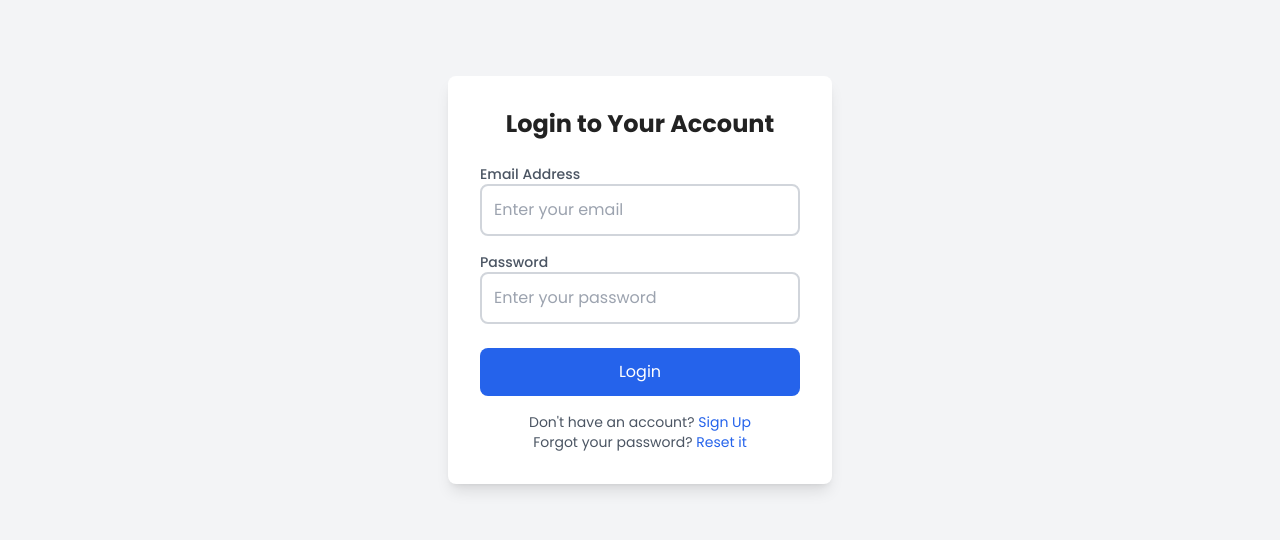
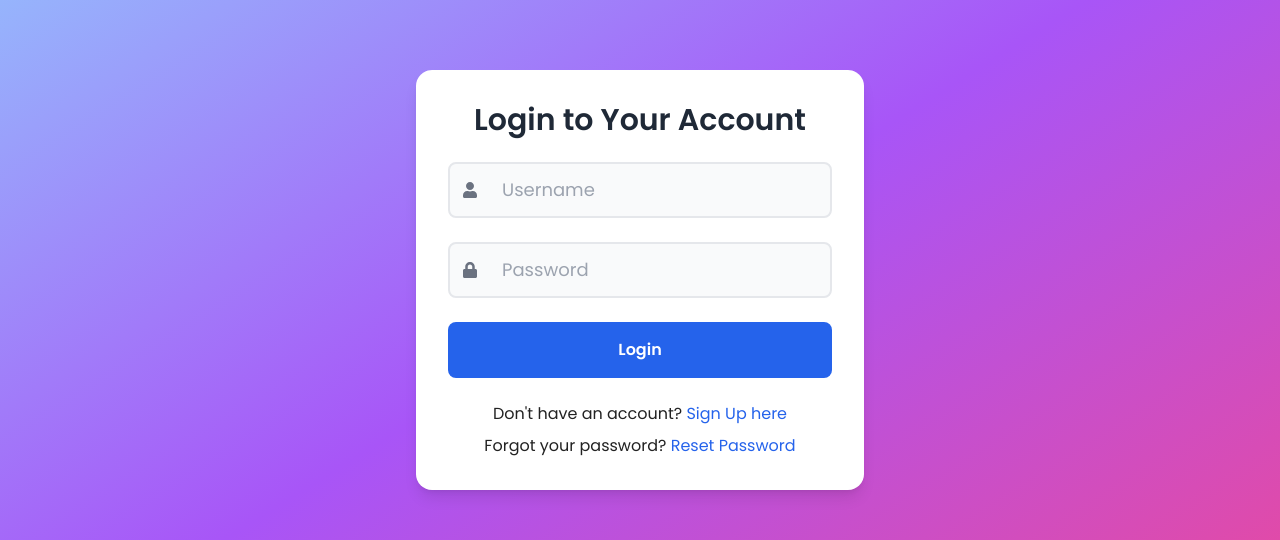
Before and after one commit to QuickTradeHub/QuickTradeHub, a React (Create React App) app in the folder Frontend/: page /login in a window 1280 px wide. Shown: the part 184-724 px from the top of the page. Built offline with nearby package versions, Linux system fonts and the light colour scheme; no server answers.

Commit message:
Login page Signup page and reset passwrod and forgot password pages changed

```diff
--- a/Frontend/src/pages/ForgotPasswordPage.js
+++ b/Frontend/src/pages/ForgotPasswordPage.js
@@ -46,23 +46,22 @@
   };
 
   return (
-    <div className="flex justify-center items-center min-h-screen bg-gray-50">
-      <div className="w-full max-w-sm p-6 bg-white rounded-lg shadow-lg">
-        <h3 className="text-2xl font-semibold text-center mb-4">Password Reset</h3>
-        <hr className="mb-4" />
-        <p className="text-gray-600 text-center mb-6">
-          Forgotten your password? Enter your email address below, and we'll send you an email allowing you to reset it.
+    <div className="flex justify-center items-center min-h-screen bg-gradient-to-br from-blue-300 via-purple-500 to-pink-500 p-4">
+      <div className="w-full max-w-md p-6 md:p-8 bg-white rounded-2xl shadow-2xl">
+        <h3 className="text-2xl md:text-3xl font-bold text-center text-gray-800 mb-4">Reset Your Password</h3>
+        <p className="text-gray-600 text-center mb-6 text-sm md:text-base">
+          Enter your email address below, and we'll send you instructions to reset your password.
         </p>
 
         {message && (
-          <div className={`mb-4 p-4 ${error ? 'bg-red-200 text-red-600' : 'bg-green-200 text-green-600'} rounded`}>
+          <div className={`mb-4 p-3 md:p-4 rounded-lg text-center ${error ? 'bg-red-100 text-red-600' : 'bg-green-100 text-green-600'}`}>
             {message}
           </div>
         )}
 
-        <form onSubmit={handleSubmit}>
-          <div className="mb-4">
-            <label htmlFor="email" className="block text-sm font-medium text-gray-700">E-mail address</label>
+        <form onSubmit={handleSubmit} className="space-y-5 md:space-y-6">
+          <div className="relative">
+            <label htmlFor="email" className="block text-sm md:text-base font-medium text-gray-700 mb-1">Email Address</label>
             <input
               type="email"
               id="email"
@@ -70,20 +69,26 @@
               value={email}
               onChange={(e) => setEmail(e.target.value)}
               placeholder="Enter your email"
-              className="mt-1 block w-full p-3 border border-gray-300 rounded-md focus:ring-2 focus:ring-blue-500"
+              className="w-full p-3 md:p-4 border border-gray-300 rounded-lg focus:ring-4 focus:ring-blue-300 focus:outline-none transition duration-300"
               disabled={loading}
             />
-            {error && <div className="text-sm text-red-600 mt-1">Required</div>}
+            {error && <span className="text-sm text-red-500 absolute bottom-[-18px] left-0">Required</span>}
           </div>
 
           <button
             type="submit"
-            className="w-full py-3 bg-green-500 text-white rounded-md hover:bg-green-600 focus:outline-none disabled:bg-green-300"
+            className="w-full py-3 bg-blue-600 text-white font-semibold rounded-lg hover:bg-blue-700 focus:ring-4 focus:ring-blue-300 transition duration-300 disabled:bg-blue-300"
             disabled={loading}
           >
-            {loading ? 'Sending...' : 'Reset My Password'}
+            {loading ? 'Sending...' : 'Send Reset Link'}
           </button>
         </form>
+
+        <div className="mt-4 md:mt-6 text-center">
+          <a href="/login" className="text-blue-600 hover:underline hover:text-blue-800 transition duration-200 text-sm md:text-base">
+            Back to Login
+          </a>
+        </div>
       </div>
     </div>
   );
--- a/Frontend/src/pages/LoginPage.js
+++ b/Frontend/src/pages/LoginPage.js
@@ -1,19 +1,19 @@
 import { useState } from "react";
 import { Link, useNavigate } from "react-router-dom";
+import { FaUser, FaLock } from "react-icons/fa";
 
 const LoginPage = () => {
-  const [email, setEmail] = useState("");
+  const [username, setUsername] = useState("");
   const [password, setPassword] = useState("");
   const [error, setError] = useState("");
   const [loading, setLoading] = useState(false);
-
   const navigate = useNavigate();
 
   const handleSubmit = async (e) => {
     e.preventDefault();
 
-    if (!email || !password) {
-      setError("Please fill in both fields.");
+    if (!username || !password) {
+      setError("Please fill in all fields.");
       return;
     }
 
@@ -21,74 +21,74 @@
     try {
       const response = await fetch("http://13.49.132.61:8080/auth/login", {
         method: "POST",
-        headers: { "Content-Type": "application/json" },
-        body: JSON.stringify({ email, password }),
+        headers: {
+          "Content-Type": "application/json",
+        },
+        body: JSON.stringify({ username, password }),
       });
 
       const data = await response.json();
+
       if (response.ok) {
-        localStorage.setItem("token", data.token);
-
-        navigate("/"); // Redirect to a protected route after successful login
+        navigate("/dashboard");
       } else {
         setError(data.message || "Login failed. Please try again.");
       }
     } catch (err) {
-      setError("Something went wrong. Please try again.");
+      setError(err.message);
     } finally {
       setLoading(false);
     }
   };
 
   return (
-    <div className="flex min-h-screen items-center justify-center bg-gray-100">
-      <div className="bg-white shadow-lg rounded-lg p-8 w-96 mx-4">
-        <h2 className="text-2xl font-bold text-center mb-6">Login to Your Account</h2>
+    <div className="flex items-center justify-center bg-gradient-to-br from-blue-300 via-purple-500 to-pink-500 min-h-screen p-4">
+      <div className="bg-white p-6 sm:p-8 rounded-2xl shadow-lg w-full max-w-sm sm:max-w-md">
+        <h2 className="text-2xl sm:text-3xl font-semibold text-center text-gray-800 mb-4 sm:mb-6">Login to Your Account</h2>
 
-        {error && <p className="text-red-600 text-center mb-4">{error}</p>}
+        {error && <p className="text-red-600 text-center text-sm sm:text-base mb-4">{error}</p>}
 
-        <form onSubmit={handleSubmit}>
-          <div className="mb-4">
-            <label htmlFor="email" className="block text-sm font-medium text-gray-600">Email Address</label>
-            <input
-              id="email"
-              type="email"
-              placeholder="Enter your email"
-              value={email}
-              onChange={(e) => setEmail(e.target.value)}
-              className="w-full p-3 border-2 border-gray-300 rounded-lg focus:outline-none focus:border-blue-500"
-            />
-          </div>
+        <form onSubmit={handleSubmit} className="space-y-4 sm:space-y-6">
+          {[
+            { id: "username", placeholder: "Username", value: username, setter: setUsername, icon: <FaUser className="text-gray-500" /> },
+            { id: "password", placeholder: "Password", value: password, setter: setPassword, type: "password", icon: <FaLock className="text-gray-500" /> },
+          ].map(({ id, placeholder, value, setter, type = "text", icon }) => (
+            <div key={id} className="w-full flex items-center border-2 border-gray-200 rounded-lg focus-within:border-blue-500 bg-gray-50">
+              <div className="p-3">{icon}</div>
+              <input
+                id={id}
+                type={type}
+                value={value}
+                onChange={(e) => setter(e.target.value)}
+                placeholder={placeholder}
+                className="w-full p-3 text-sm sm:text-lg text-gray-700 bg-transparent focus:outline-none"
+              />
+            </div>
+          ))}
 
-          <div className="mb-6">
-            <label htmlFor="password" className="block text-sm font-medium text-gray-600">Password</label>
-            <input
-              id="password"
-              type="password"
-              placeholder="Enter your password"
-              value={password}
-              onChange={(e) => setPassword(e.target.value)}
-              className="w-full p-3 border-2 border-gray-300 rounded-lg focus:outline-none focus:border-blue-500"
-            />
-          </div>
+          <button
+            type="submit"
+            className="w-full p-3 sm:p-4 bg-blue-600 text-white font-semibold text-sm sm:text-base rounded-lg hover:bg-blue-700 transition-all duration-300"
+            disabled={loading}
+          >
+            {loading ? "Logging In..." : "Login"}
+          </button>
 
-          <div>
-            <button type="submit" disabled={loading} className="w-full bg-blue-600 text-white p-3 rounded-lg hover:bg-blue-700 transition-colors">
-              {loading ? "Logging in..." : "Login"}
-            </button>
+          <div className="text-center mt-4 space-y-1 sm:space-y-2 text-sm sm:text-base">
+            <p>
+              Don't have an account?{" "}
+              <Link to="/register" className="text-blue-600 hover:text-blue-700 transition-all duration-200">
+                Sign Up here
+              </Link>
+            </p>
+            <p>
+              Forgot your password?{" "}
+              <Link to="/forgot-password" className="text-blue-600 hover:text-blue-700 transition-all duration-200">
+                Reset Password
+              </Link>
+            </p>
           </div>
         </form>
-
-        <div className="mt-4 text-center">
-          <p className="text-sm text-gray-600">
-            Don't have an account?{" "}
-            <Link to="/register" className="text-blue-600 hover:underline">Sign Up</Link>
-          </p>
-          <p className="text-sm text-gray-600">
-            Forgot your password?{" "}
-            <Link to="/forgot-password" className="text-blue-600 hover:underline">Reset it</Link>
-          </p>
-        </div>
       </div>
     </div>
   );
--- a/Frontend/src/pages/ResetPasswordPage.js
+++ b/Frontend/src/pages/ResetPasswordPage.js
@@ -50,65 +50,63 @@
       if (response.ok) {
         setSuccess(true);
       } else {
-        setError("Link has been expired generate link again to reset password.");
+        setError("Link has been expired. Generate link again to reset password.");
       }
     } catch (err) {
-      setError("Something went wrong.");
+      setError(err.message);
     } finally {
       setLoading(false);
     }
   };
 
   return (
-    <div className="flex items-center justify-center h-screen bg-gray-200">
-      <div className="bg-white shadow-lg rounded-lg p-8 w-96">
-        <h2 className="text-2xl font-bold text-center mb-6">Reset Your Password</h2>
+    <div className="flex items-center justify-center min-h-screen bg-gradient-to-br from-blue-400 via-purple-500 to-pink-500 p-4">
+      <div className="bg-white shadow-2xl rounded-2xl p-6 sm:p-8 w-full max-w-sm sm:max-w-md md:max-w-lg lg:max-w-xl">
+        <h2 className="text-2xl sm:text-3xl font-bold text-center mb-4 text-gray-800">Reset Your Password</h2>
 
-        {error && <p className="text-red-600 text-center mb-4">{error}</p>}
+        {error && <p className="text-red-600 text-center mb-4 text-sm sm:text-base">{error}</p>}
         {success ? (
-         <p className="text-green-600 text-center mb-4">
+          <p className="text-green-600 text-center mb-4 text-sm sm:text-base">
             Password reset successfully!{' '}
             <Link to="/login" className="text-blue-600 font-semibold hover:underline">
               Click here to login.
             </Link>
           </p>
         ) : (
-          <form onSubmit={handleSubmit}>
-            <div className="mb-4">
-              <label htmlFor="password" className="block text-sm font-medium text-gray-600">New Password</label>
+          <form onSubmit={handleSubmit} className="space-y-4 sm:space-y-6">
+            <div>
+              <label htmlFor="password" className="block text-sm font-medium text-gray-600 mb-1">New Password</label>
               <input
                 id="password"
                 type="password"
                 placeholder="Enter your new password"
                 value={password}
                 onChange={(e) => setPassword(e.target.value)}
-                className="w-full p-3 border-2 border-gray-300 rounded-lg focus:outline-none focus:border-blue-500"
+                className="w-full p-3 border border-gray-300 rounded-lg focus:ring-4 focus:ring-blue-300 focus:outline-none transition duration-300"
                 disabled={loading}
               />
             </div>
 
-            <div className="mb-6">
-              <label htmlFor="confirmPassword" className="block text-sm font-medium text-gray-600">Confirm Password</label>
+            <div>
+              <label htmlFor="confirmPassword" className="block text-sm font-medium text-gray-600 mb-1">Confirm Password</label>
               <input
                 id="confirmPassword"
                 type="password"
                 placeholder="Confirm your new password"
                 value={confirmPassword}
                 onChange={(e) => setConfirmPassword(e.target.value)}
-                className="w-full p-3 border-2 border-gray-300 rounded-lg focus:outline-none focus:border-blue-500"
+                className="w-full p-3 border border-gray-300 rounded-lg focus:ring-4 focus:ring-blue-300 focus:outline-none transition duration-300"
                 disabled={loading}
               />
             </div>
 
-            <div>
             <button
               type="submit"
-                className="w-full bg-blue-600 text-white p-3 rounded-lg hover:bg-blue-700 transition-colors disabled:bg-blue-300"
+              className="w-full py-3 bg-blue-600 text-white font-semibold rounded-lg hover:bg-blue-700 focus:ring-4 focus:ring-blue-300 transition duration-300 disabled:bg-blue-300"
               disabled={loading}
             >
               {loading ? 'Resetting...' : 'Reset Password'}
             </button>
-            </div>
           </form>
         )}
       </div>
--- a/Frontend/src/pages/SignUpPage.js
+++ b/Frontend/src/pages/SignUpPage.js
@@ -1,5 +1,6 @@
 import { useState } from "react";
 import { Link, useNavigate } from "react-router-dom";
+import { FaUser, FaLock, FaPhoneAlt, FaEnvelope, FaImage, FaCheckCircle } from "react-icons/fa";
 
 const SignUpPage = () => {
   const [firstName, setFirstName] = useState("");
@@ -13,7 +14,7 @@
   const [roles, setRoles] = useState([]);
   const [error, setError] = useState("");
   const [loading, setLoading] = useState(false);
-  const [showSuccessPopup, setShowSuccessPopup] = useState(false); // For success popup visibility
+  const [showSuccessPopup, setShowSuccessPopup] = useState(false);
 
   const navigate = useNavigate();
 
@@ -58,7 +59,7 @@
         phone: phone,
         password: password,
         userName: username,
-            roles: roles, // No need to stringify, unless required by API
+        roles: roles,
         profileImg: profileImg,
         status: "ACTIVE",
       };
@@ -66,7 +67,7 @@
       const response = await fetch("http://13.49.132.61:8080/auth/register", {
         method: "POST",
         headers: {
-              "Content-Type": "application/json", // Ensure JSON is sent
+          "Content-Type": "application/json",
         },
         body: JSON.stringify(formData),
       });
@@ -74,7 +75,7 @@
       const data = await response.json();
 
       if (response.ok) {
-        setShowSuccessPopup(true); // Show success popup
+        setShowSuccessPopup(true);
       } else {
         setError(data.message || "Registration failed. Please try again.");
       }
@@ -87,52 +88,56 @@
 
   const handleClosePopup = () => {
     setShowSuccessPopup(false);
-    navigate("/login"); // Redirect to login after closing the popup
+    navigate("/login");
   };
 
   return (
-    <div className="flex items-center justify-center bg-gray-100 min-h-screen pt-20"> {/* Added padding-top */}
-      <div className="bg-white p-8 rounded-lg shadow-lg w-full max-w-md">
-        <h2 className="text-2xl font-semibold text-center text-gray-800 mb-6">Sign Up</h2>
+    <div className="flex items-center justify-center bg-gradient-to-br from-blue-300 via-purple-500 to-pink-500 min-h-screen pt-16 px-4">
+      <div className="bg-white p-8 rounded-xl shadow-lg w-full max-w-lg sm:w-11/12 md:w-8/12 lg:w-6/12">
+        <h2 className="text-3xl font-semibold text-center text-gray-800 mb-6">Create Your Account</h2>
 
         {error && <p className="text-red-600 text-center mb-4">{error}</p>}
 
-        <form onSubmit={handleSubmit} className="space-y-4">
+        <form onSubmit={handleSubmit} className="space-y-6">
           {[
-            { id: "firstName", placeholder: "Enter your first name", value: firstName, setter: setFirstName },
-            { id: "lastName", placeholder: "Enter your last name", value: lastName, setter: setLastName },
-            { id: "username", placeholder: "Choose a username", value: username, setter: setUsername },
-            { id: "email", placeholder: "Enter your email", value: email, setter: setEmail },
-            { id: "phone", placeholder: "Enter your phone number", value: phone, setter: setPhone },
-            { id: "password", placeholder: "Enter your password", value: password, setter: setPassword, type: "password" },
-            { id: "confirmPassword", placeholder: "Confirm your password", value: confirmPassword, setter: setConfirmPassword, type: "password" },
-          ].map(({ id, placeholder, value, setter, type = "text" }) => (
-            <div key={id} >
+            { id: "firstName", placeholder: "First Name", value: firstName, setter: setFirstName, icon: <FaUser className="text-gray-500" /> },
+            { id: "lastName", placeholder: "Last Name", value: lastName, setter: setLastName, icon: <FaUser className="text-gray-500" /> },
+            { id: "username", placeholder: "Username", value: username, setter: setUsername, icon: <FaUser className="text-gray-500" /> },
+            { id: "email", placeholder: "Email Address", value: email, setter: setEmail, icon: <FaEnvelope className="text-gray-500" /> },
+            { id: "phone", placeholder: "Phone Number", value: phone, setter: setPhone, icon: <FaPhoneAlt className="text-gray-500" /> },
+            { id: "password", placeholder: "Password", value: password, setter: setPassword, type: "password", icon: <FaLock className="text-gray-500" /> },
+            { id: "confirmPassword", placeholder: "Confirm Password", value: confirmPassword, setter: setConfirmPassword, type: "password", icon: <FaLock className="text-gray-500" /> },
+          ].map(({ id, placeholder, value, setter, type = "text", icon }) => (
+            <div key={id} className="w-full flex items-center border-b-2 border-gray-300 focus-within:border-blue-500">
+              <div className="p-3">{icon}</div>
               <input
                 id={id}
                 type={type}
                 value={value}
                 onChange={(e) => setter(e.target.value)}
                 placeholder={placeholder}
-                className="p-3 border border-gray-300 rounded-md mt-1 w-full focus:outline-none focus:ring-2 focus:ring-blue-600"
+                className="w-full p-4 text-lg text-gray-700 bg-gray-50 focus:outline-none focus:ring-2 focus:ring-blue-500 transition-all duration-200"
               />
             </div>
           ))}
 
           <div className="flex flex-col">
             <label htmlFor="profileImg" className="text-sm text-gray-600">Profile Image</label>
+            <div className="flex items-center border-b-2 border-gray-300 focus-within:border-blue-500 mt-2">
+              <FaImage className="text-gray-500 p-2" />
               <input
                 id="profileImg"
                 type="file"
                 accept="image/*"
                 onChange={handleProfileImageChange}
-              className="p-3 border border-gray-300 rounded-md mt-1"
+                className="mt-2 p-3 border-none focus:outline-none"
               />
+            </div>
           </div>
 
           <div className="flex flex-col">
             <label className="text-sm text-gray-600">Select Role</label>
-            <div className="flex items-center space-x-4">
+            <div className="flex items-center space-x-4 mt-2">
               <div className="flex items-center">
                 <input
                   type="checkbox"
@@ -156,7 +161,7 @@
 
           <button
             type="submit"
-            className="w-full p-3 bg-blue-600 text-white rounded-md mt-4"
+            className="w-full p-4 bg-blue-600 text-white font-semibold rounded-lg hover:bg-blue-700 transition-all duration-300"
             disabled={loading}
           >
             {loading ? "Registering..." : "Sign Up"}
@@ -165,7 +170,7 @@
           <div className="text-center mt-4">
             <p>
               Already have an account?{" "}
-              <Link to="/login" className="text-blue-600">Login here</Link>
+              <Link to="/login" className="text-blue-600 hover:text-blue-700 transition-all duration-200">Login here</Link>
             </p>
           </div>
         </form>
@@ -173,13 +178,13 @@
 
       {/* Success Popup Modal */}
       {showSuccessPopup && (
-        <div className="fixed inset-0 flex justify-center items-center bg-gray-600 bg-opacity-50">
-          <div className="bg-white p-6 rounded-lg shadow-lg max-w-md">
+        <div className="fixed inset-0 flex justify-center items-center bg-black bg-opacity-50 backdrop-blur-md">
+          <div className="bg-white p-8 rounded-xl shadow-lg max-w-md">
             <h3 className="text-xl font-semibold text-center text-green-600 mb-4">Account Created Successfully!</h3>
-            <p className="text-center mb-4">Your account has been created successfully. Click below to log in.</p>
+            <p className="text-center mb-6">Your account has been created successfully. Click below to log in.</p>
             <button
               onClick={handleClosePopup}
-              className="w-full p-3 bg-blue-600 text-white rounded-md"
+              className="w-full p-4 bg-blue-600 text-white font-semibold rounded-lg hover:bg-blue-700 transition-all duration-300"
             >
               Go to Login
             </button>
```
Lines whose indentation alone changed are shown as unchanged.
